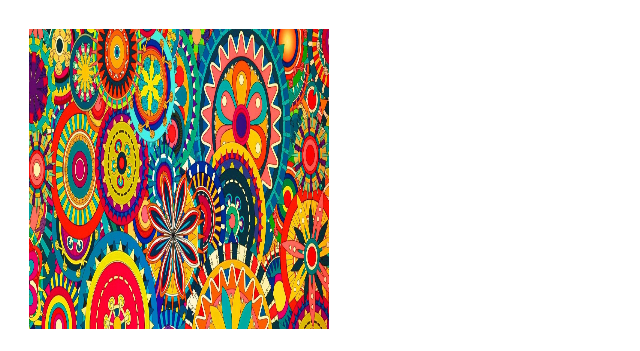
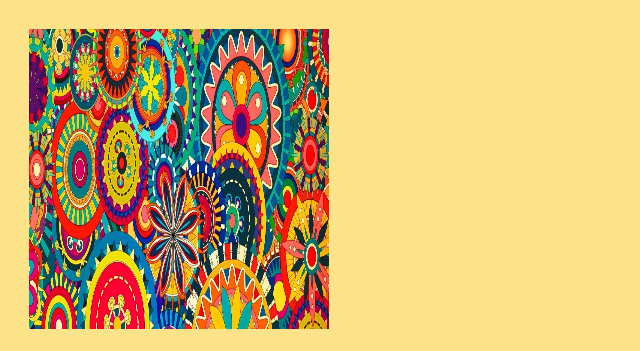
Before and after one commit to Rohan18Datta/CV, a plain HTML site: page index.html in a window 1280 px wide. Shown: the top 351 px of the page, without its empty margins (0-640 px from the left). Drawn offline with Linux system fonts and the light colour scheme.

Commit message:
Update index.html

```diff
--- a/index.html
+++ b/index.html
@@ -6,7 +6,7 @@
 	<title>ROHAN PERSONAL SITE</title>
 </head>
 
-<body>
+<body style="background-color: #fce38a; ">
 	<table cellspacing="20">
 		<tr>
 			<td>
```
